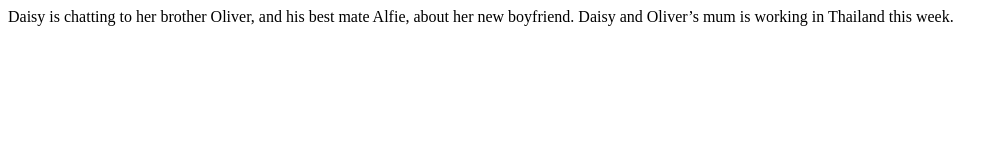
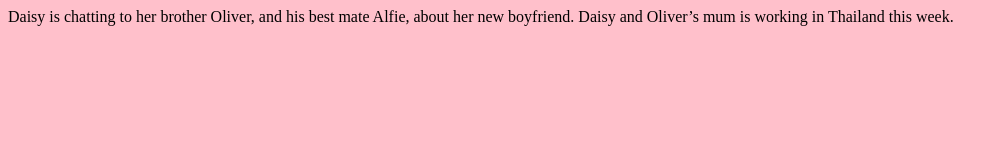
Before and after one commit to KarinaDoroshenko/branch_merge, a plain HTML site: page index.html in a window 1280 px wide. Shown: the whole page, without its empty margins (0-1008 px from the left). Drawn offline with Linux system fonts and the light colour scheme.

Commit message:
add styles

```diff
--- a/index.html
+++ b/index.html
@@ -3,7 +3,7 @@
 <head>
 	<meta charse "UTF-8">
 	<title>Site</title>
-	<linl rel-"stylesheet" href-"css/style.css">
+	<link rel="stylesheet" href="style.css"/>
 </head>
 <body>
 	<title>Branche merge</title>
--- /dev/null
+++ b/style.css
@@ -0,0 +1,3 @@
+body{
+	background: pink;
+}
```
